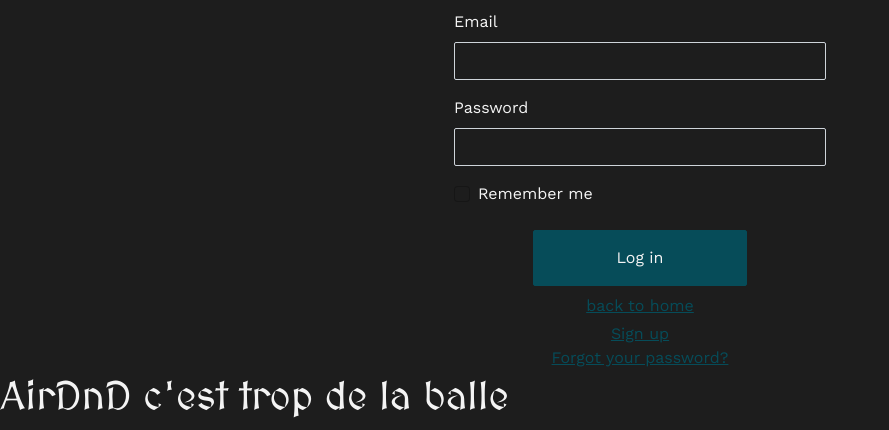
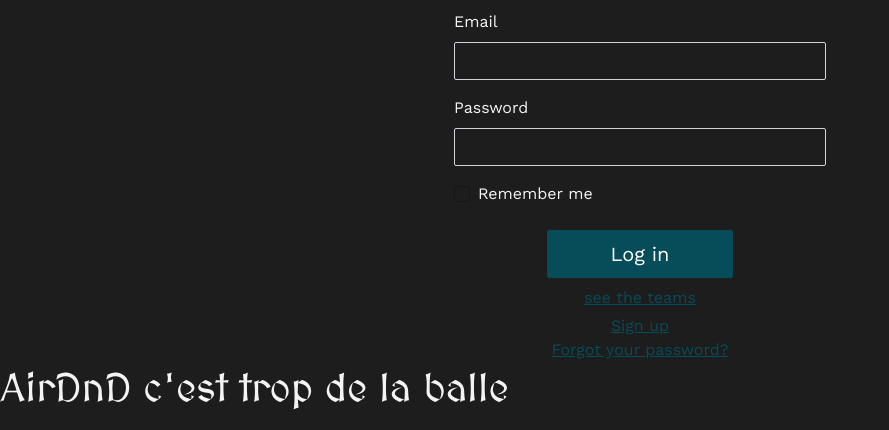
Before and after one commit to FlorianMeline/airdnd, a Rails app: page /users/sign_in in a window 1280 px wide. Shown: the part 678-1108 px from the top of the page, without its empty margins (0-889 px from the left). Run offline with Rails 7, Linux system fonts and the light colour scheme; style sheets or scripts are compiled from the project's sources; parts of the project's set-up code (start-up, migrations or seed data) failed here and were passed over; some libraries are stand-ins or nearby versions.

Commit message:
page vraiment terminé

```diff
--- a/app/views/devise/sessions/new.html.erb
+++ b/app/views/devise/sessions/new.html.erb
@@ -1,8 +1,8 @@
 <div class="log-in-container">
-
   <%= image_tag "logo.png", width: 400, height: 400 %>
 
   <h2 class= "h2-log-in" >AIR DnD</h2>
+
   <div class="container container-log-in">
     <%= simple_form_for(resource, as: resource_name, url: session_path(resource_name)) do |f| %>
       <div class="form-inputs col-4 mx-auto ">
@@ -15,12 +15,14 @@
                     input_html: { autocomplete: "current-password" } %>
         <%= f.input :remember_me, as: :boolean if devise_mapping.rememberable? %>
       </div>
+
+      <div class="d-flex justify-content-center">
+        <%= f.button :submit, "Log in", class: "text-center btn btn-primary btn-lg d-grid col-2 mb-2" %>
       </div>
-  <div type="button" class="btn btn-primary btn-lg d-grid col-2 mb-2">
-    <%= f.button :submit, "Log in" %>
+
     <% end %>
   </div>
-  <%= link_to "back to home", root_path %>
 
+  <%= link_to "see the teams", teams_path %>
   <%= render "devise/shared/links" %>
 </div>
```
Lines whose indentation alone changed are shown as unchanged.
